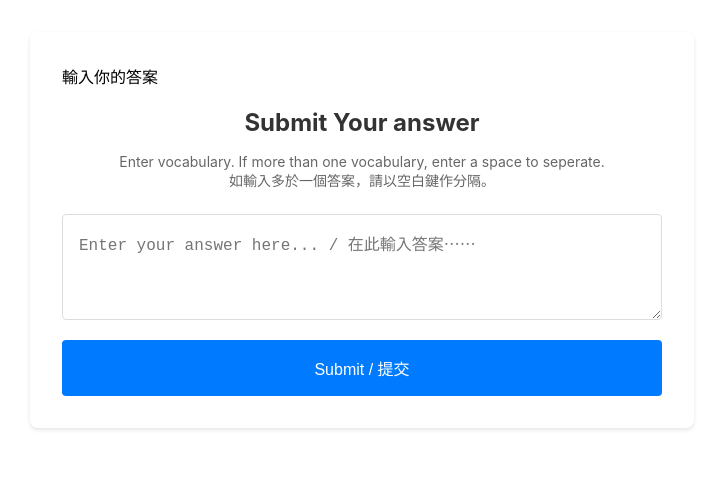
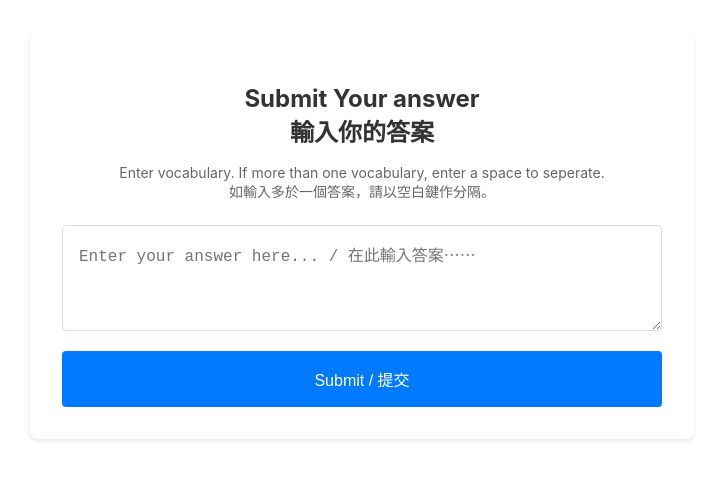
Before and after one commit to daniellsh/word-cloud-webapp, a React (Create React App) app: page /submit in a window 1280 px wide. Shown: the top 480 px of the page, without its empty margins (278-1001 px from the left). Built offline with nearby package versions, Linux system fonts and the light colour scheme; no server answers.

Commit message:
Update submission page styling

```diff
--- a/src/Submit.js
+++ b/src/Submit.js
@@ -45,8 +45,8 @@ function Submit() {
   }
 
   return (
-    <div className="submit-container">輸入你的答案
-      <h2>Submit Your answer<br /></h2>
+    <div className="submit-container">
+      <h2>Submit Your answer<br />輸入你的答案</h2>
       <p className="instruction-text">Enter vocabulary. If more than one vocabulary, enter a space to seperate.<br />如輸入多於一個答案，請以空白鍵作分隔。</p>
       <form onSubmit={handleSubmit}>
         <textarea
```
